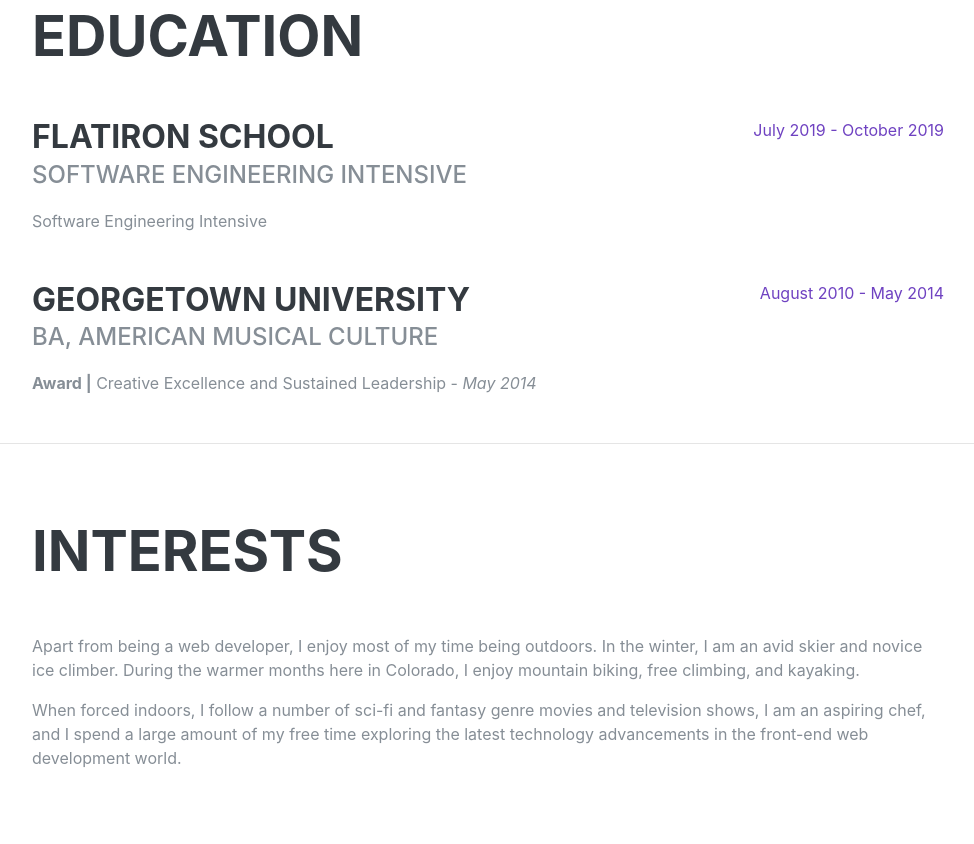
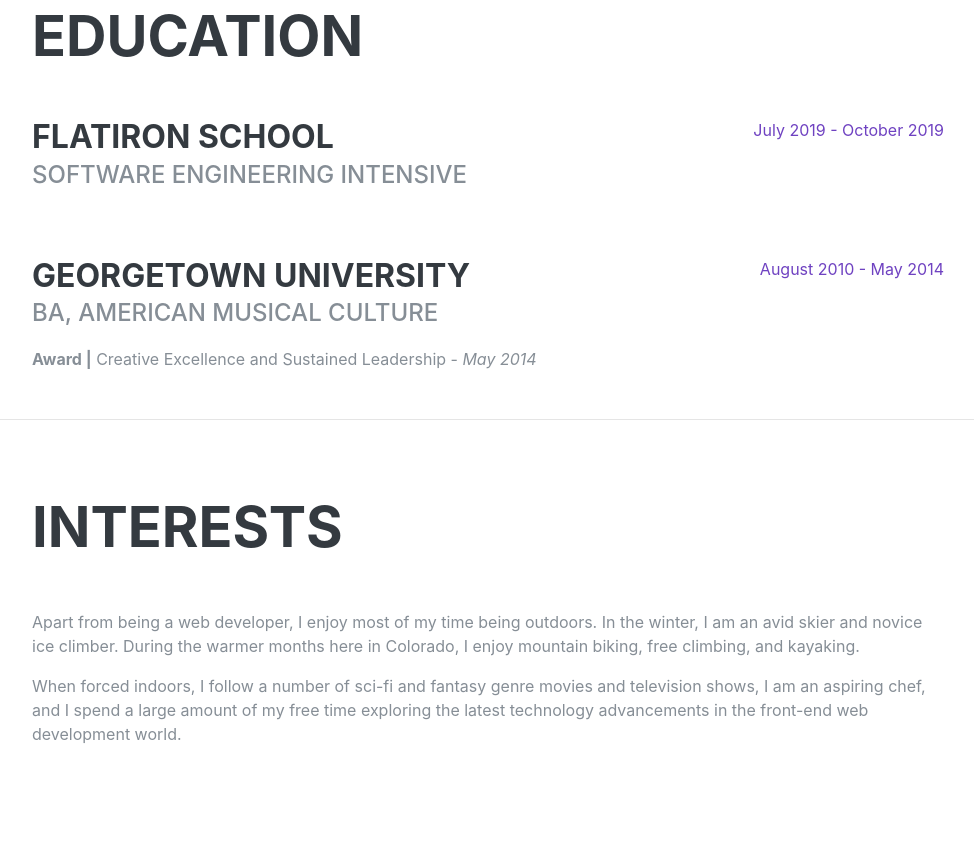
Before and after one commit to Giagnus64/Resume-Portfolio, a Gatsby site: page / in a window 1280 px wide. Shown: the part 2160-3004 px from the top of the page, without its empty margins (288-1262 px from the left). After the commit the page ends 2980 px from the top, so only its background shows below. Built offline with nearby package versions, Linux system fonts and the light colour scheme; Gatsby itself is replaced by a stand-in of ours; a web font is replaced by a local one.

Commit message:
fixed education line

```diff
--- a/src/pages/index.js
+++ b/src/pages/index.js
@@ -172,7 +172,6 @@
             <div className="resume-content">
               <h3 className="mb-0">Flatiron School</h3>
               <div className="subheading mb-3">Software Engineering Intensive</div>
-              <div>Software Engineering Intensive</div>
 
             </div>
             <div className="resume-date text-md-right">
```
